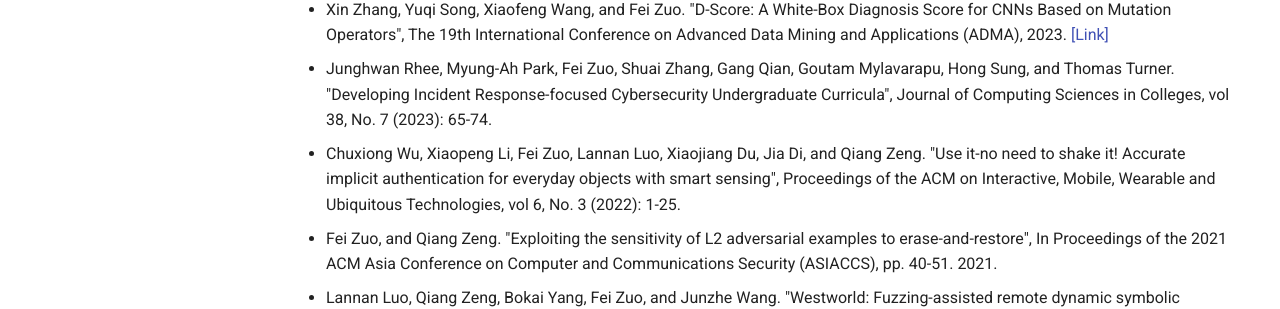
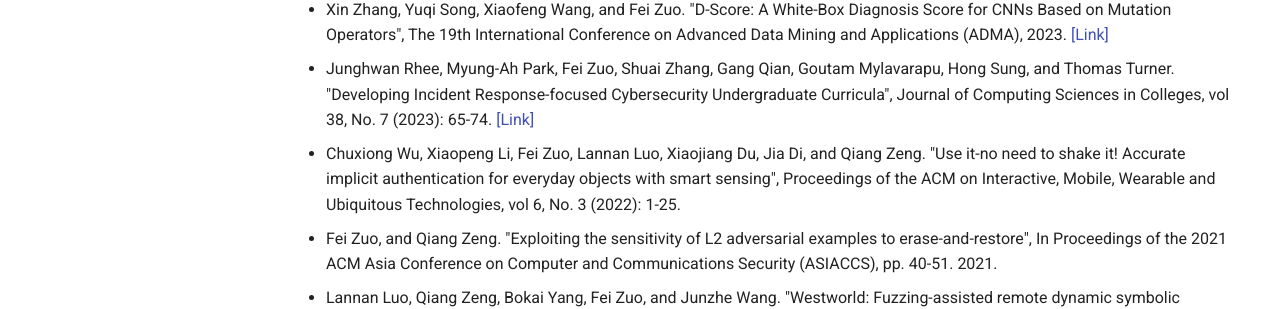
Before and after one commit to fzuo/homepage, an MkDocs documentation site: the page built from docs/research.md, in a window 1280 px wide and 1398 px high. Shown: the part 968-1277 px from the top of the window. Built offline with MkDocs 1.6.1 and Material for MkDocs 9.7.7, drawn with Linux system fonts in a browser that asks for light colours.

Commit message:
Updating files

```diff
--- a/docs/research.md
+++ b/docs/research.md
@@ -12,7 +12,7 @@
 
 <li> Fei Zuo, Junghwan Rhee, Myungah Park, and Gang Qian. "PowerGrader: Automating code assessment based on PowerShell for programming courses", The 21st IEEE/ACIS International Conference on Software Engineering Research, Management and Applications (SERA), 2023.
 
-<li> Fei Zuo, Junghwan Rhee, Myungah Park, and Gang Qian. "Designing a security system administration course for cybersecurity with a companion project", Journal of Computing Sciences in Colleges, vol 39, No. 5 (2023): 43-52. <a href="https://www.ccsc.org/publications/journals/SE2023.pdf#page=43">[Link]</a>
+<li> Fei Zuo, Junghwan Rhee, Myungah Park, and Gang Qian. "Designing a security system administration course for cybersecurity with a companion project", Journal of Computing Sciences in Colleges, vol 39, No. 5 (2023): 43-52. <a href="https://dl.acm.org/doi/pdf/10.5555/3637068.3637072">[Link]</a>
 
 <li> Madhukar Shrestha, Yonghyun Kim, Jeehyun Oh, Junghwan Rhee, Yung Ryn Choe, Fei Zuo, Myungah Park, and Gang Qian. "ProvSec: Open cybersecurity system provenance analysis benchmark dataset with labels", International Journal of Networked and Distributed Computing (IJNDC), 2023. <a href="https://link.springer.com/article/10.1007/s44227-023-00014-9">[Link]</a>
 
@@ -24,7 +24,7 @@
 
 <li> Xin Zhang, Yuqi Song, Xiaofeng Wang, and Fei Zuo. "D-Score: A White-Box Diagnosis Score for CNNs Based on Mutation Operators", The 19th International Conference on Advanced Data Mining and Applications (ADMA), 2023. <a href="https://link.springer.com/chapter/10.1007/978-3-031-46677-9_24">[Link]</a>
 
-<li> Junghwan Rhee, Myung-Ah Park, Fei Zuo, Shuai Zhang, Gang Qian, Goutam Mylavarapu, Hong Sung, and Thomas Turner. "Developing Incident Response-focused Cybersecurity Undergraduate Curricula", Journal of Computing Sciences in Colleges, vol 38, No. 7 (2023): 65-74.
+<li> Junghwan Rhee, Myung-Ah Park, Fei Zuo, Shuai Zhang, Gang Qian, Goutam Mylavarapu, Hong Sung, and Thomas Turner. "Developing Incident Response-focused Cybersecurity Undergraduate Curricula", Journal of Computing Sciences in Colleges, vol 38, No. 7 (2023): 65-74. <a href="https://dl.acm.org/doi/pdf/10.5555/3606431.3606438">[Link]</a>
 
 <li> Chuxiong Wu, Xiaopeng Li, Fei Zuo, Lannan Luo, Xiaojiang Du, Jia Di, and Qiang Zeng. "Use it-no need to shake it! Accurate implicit authentication for everyday objects with smart sensing", Proceedings of the ACM on Interactive, Mobile, Wearable and Ubiquitous Technologies, vol 6, No. 3 (2022): 1-25.
 
```
